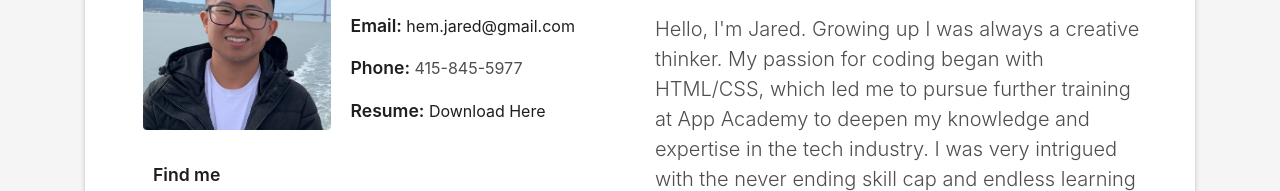
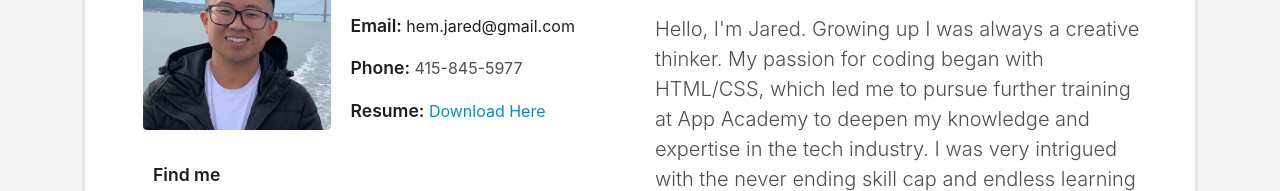
Before and after one commit to JvredH/JvredH.github.io, a plain HTML site: page index.html in a window 1280 px wide. Shown: the part 1000-1191 px from the top of the page. Drawn offline with Linux system fonts and the light colour scheme; files whose address does not match are found by name.

Commit message:
added color to resume link

```diff
--- a/css/style.css
+++ b/css/style.css
@@ -228,6 +228,10 @@ a:hover {
 }
 
 /*------/ Ul resect /------*/
+
+.resume {
+  color: rgb(12, 141, 185)
+}
 
 .ul-resect,
 .socials ul,
```
